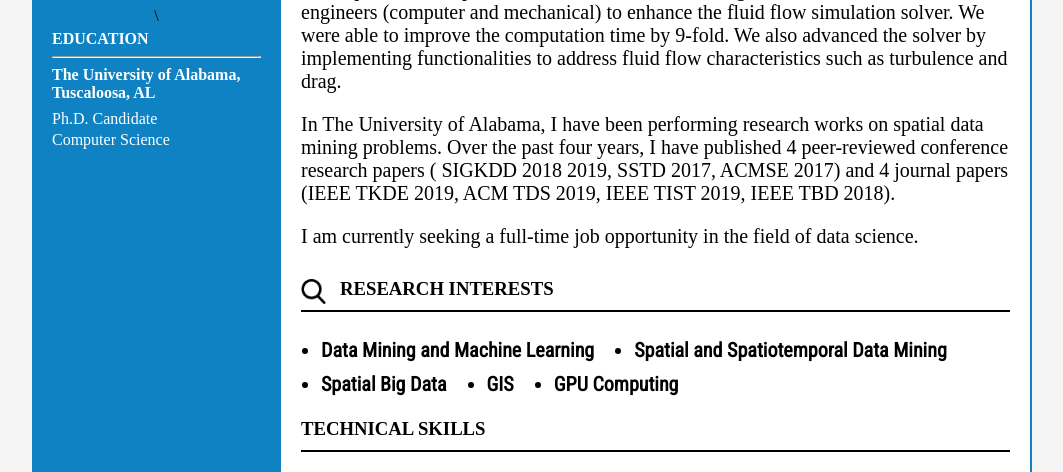
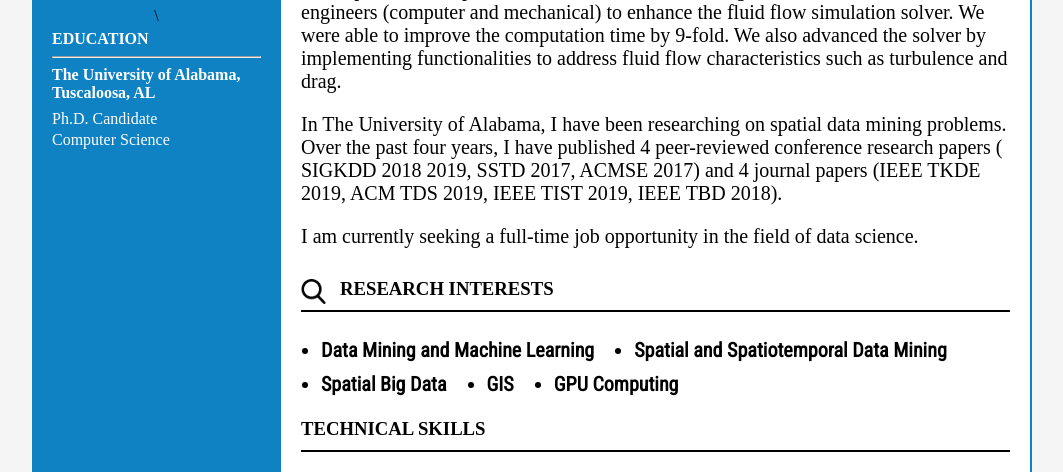
Before and after one commit to amsainju/amsainju.github.io, a plain HTML site: page index.html in a window 1280 px wide. Shown: the part 328-800 px from the top of the page, without its empty margins (108-1171 px from the left). Drawn offline with Linux system fonts and the light colour scheme.

Commit message:
Update index.html

```diff
--- a/index.html
+++ b/index.html
@@ -59,7 +59,7 @@
 
  <p>I completed my bachelor's degree in Computer Engineering at Tribhuvan University, Nepal in 2011. I worked as a Software Engineer for around four years in E&T Co. Ltd. During my tenure in E&T, for the first two years,  I was involved in developing tools to visualize and analyze fluid flow simulation data. We mostly used OpenGL and C++ for development.  I was promoted as a Senior Software Engineer in 2013. I led a team of 8 engineers (computer and mechanical) to enhance the fluid flow simulation solver. We were able to improve the computation time by 9-fold. We also advanced the solver by implementing functionalities to address fluid flow characteristics such as turbulence and drag. </p>
 
-<p>In The University of Alabama, I have been performing research works on spatial data mining problems. Over the past four years, I have published 4 peer-reviewed conference research papers ( SIGKDD 2018 2019, SSTD 2017, ACMSE 2017) and 4 journal papers (IEEE TKDE 2019, ACM TDS 2019, IEEE TIST 2019, IEEE TBD 2018). </p>
+<p>In The University of Alabama, I have been researching on spatial data mining problems. Over the past four years, I have published 4 peer-reviewed conference research papers ( SIGKDD 2018 2019, SSTD 2017, ACMSE 2017) and 4 journal papers (IEEE TKDE 2019, ACM TDS 2019, IEEE TIST 2019, IEEE TBD 2018). </p>
 
  <p>I am currently seeking a full-time job opportunity in the field of data science.</p>
 
```
